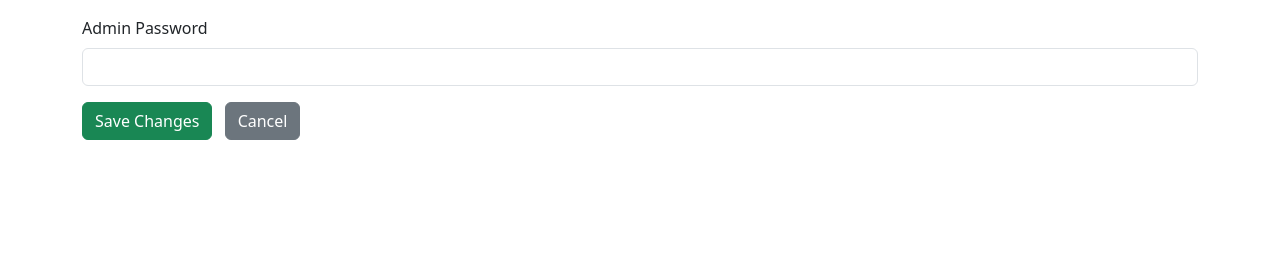
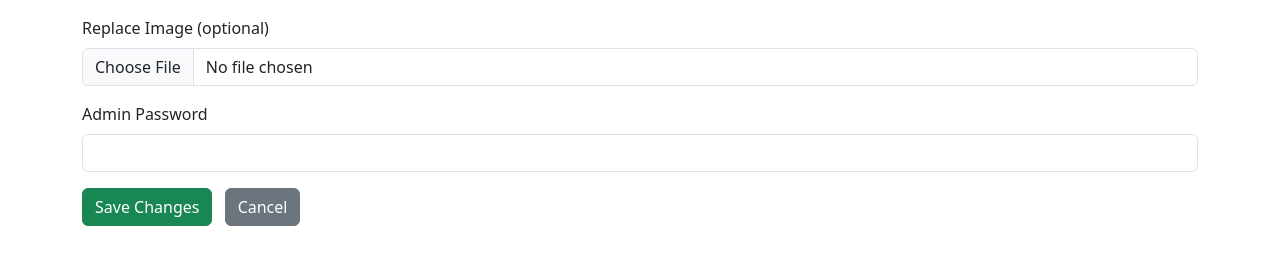
Before and after one commit to haricos/bookstore, a Flask app: page /edit/1 in a window 1280 px wide. Shown: the part 438-703 px from the top of the page. Run offline with Flask 3, Linux system fonts and the light colour scheme; the visitor is signed in with stand-in values (Sample User, id 1); data that the repository does not hold is empty.

Commit message:
Handle Optional New image

```diff
--- a/app.py
+++ b/app.py
@@ -82,6 +82,9 @@ def book_list():
     return render_template('book_list.html', books=books, categories=categories,
                            selected_category=category, search=search)
 
+from uuid import uuid4  # Add this at the top if not already
+
+# ➕ Add new book
 @app.route('/add', methods=['GET', 'POST'])
 def add_book():
     if request.method == 'POST':
@@ -91,23 +94,31 @@ def add_book():
         category = request.form['category']
         image = None
 
+        # Handle image upload
         if 'image' in request.files:
             image_file = request.files['image']
             if image_file and image_file.filename:
-                image = secure_filename(image_file.filename)
-                image_path = os.path.join(app.config['UPLOAD_FOLDER'], image)
+                # Rename image to prevent overwrite
+                filename = f"{uuid4().hex}_{secure_filename(image_file.filename)}"
+                image_path = os.path.join(app.config['UPLOAD_FOLDER'], filename)
                 image_file.save(image_path)
+                image = filename  # Store this name in DB
 
         conn = sqlite3.connect(DB_PATH)
-        conn.execute('INSERT INTO books (title, author, price, category, image) VALUES (?, ?, ?, ?, ?)',
-                     (title, author, price, category, image))
+        conn.execute(
+            'INSERT INTO books (title, author, price, category, image) VALUES (?, ?, ?, ?, ?)',
+            (title, author, price, category, image)
+        )
         conn.commit()
         conn.close()
-
         flash('Book added successfully!', 'success')
         return redirect('/books')
 
     return render_template('add_book.html')
+
+
+from werkzeug.utils import secure_filename
+from uuid import uuid4
 
 @app.route('/edit/<int:id>', methods=['GET', 'POST'])
 def edit_book(id):
@@ -125,16 +136,41 @@ def edit_book(id):
         category = request.form['category']
         password = request.form['password']
 
+        # Check password
         if password != ADMIN_PASSWORD:
             flash("Incorrect admin password.", "danger")
-            return redirect(f'/edit/{id}')
+            conn.close()
+            return redirect('/edit/' + str(id))
 
-        c.execute('UPDATE books SET title=?, author=?, price=?, category=? WHERE id=?',
-                  (title, author, price, category, id))
+        # Handle optional new image
+        image = None
+        if 'image' in request.files:
+            image_file = request.files['image']
+            if image_file and image_file.filename:
+                filename = f"{uuid4().hex}_{secure_filename(image_file.filename)}"
+                image_path = os.path.join(app.config['UPLOAD_FOLDER'], filename)
+                image_file.save(image_path)
+                image = filename
+
+        if image:
+            c.execute('UPDATE books SET title=?, author=?, price=?, category=?, image=? WHERE id=?',
+                      (title, author, price, category, image, id))
+        else:
+            c.execute('UPDATE books SET title=?, author=?, price=?, category=? WHERE id=?',
+                      (title, author, price, category, id))
+
         conn.commit()
         conn.close()
         flash("Book updated successfully!", "success")
         return redirect('/books')
+
+    # GET request
+    book = c.execute('SELECT * FROM books WHERE id=?', (id,)).fetchone()
+    categories = c.execute('SELECT DISTINCT category FROM books').fetchall()
+    categories = [cat[0] for cat in categories if cat[0]]
+    conn.close()
+
+    return render_template('edit_book.html', book=book, categories=categories)
 
     # 👉 GET: Fetch book and category list
     book = c.execute('SELECT * FROM books WHERE id=?', (id,)).fetchone()
--- a/templates/edit_book.html
+++ b/templates/edit_book.html
@@ -22,19 +22,26 @@
 
     <h2 class="mb-4">✏️ Edit Book</h2>
 
-    <form method="POST">
+    <form method="POST" enctype="multipart/form-data">
+    <!-- Title -->
     <div class="mb-3">
         <label class="form-label">Title</label>
         <input class="form-control" name="title" value="{{ book[1] }}" required>
     </div>
+
+    <!-- Author -->
     <div class="mb-3">
         <label class="form-label">Author</label>
         <input class="form-control" name="author" value="{{ book[2] }}" required>
     </div>
+
+    <!-- Price -->
     <div class="mb-3">
         <label class="form-label">Price</label>
         <input class="form-control" name="price" type="number" step="0.01" value="{{ book[3] }}" required>
     </div>
+
+    <!-- Category -->
     <div class="mb-3">
         <label class="form-label">Category</label>
         <select class="form-select" name="category" required>
@@ -43,10 +50,19 @@
             {% endfor %}
         </select>
     </div>
+
+    <!-- ✅ New Image Upload Field -->
+    <div class="mb-3">
+        <label class="form-label">Replace Image (optional)</label>
+        <input class="form-control" type="file" name="image" accept="image/*">
+    </div>
+
+    <!-- Admin Password -->
     <div class="mb-3">
         <label class="form-label">Admin Password</label>
         <input class="form-control" type="password" name="password" required>
     </div>
+
     <button class="btn btn-success">Save Changes</button>
     <a href="/books" class="btn btn-secondary ms-2">Cancel</a>
 </form>
```
Also changed, not shown: README.md. Lines whose indentation alone changed are shown as unchanged.
